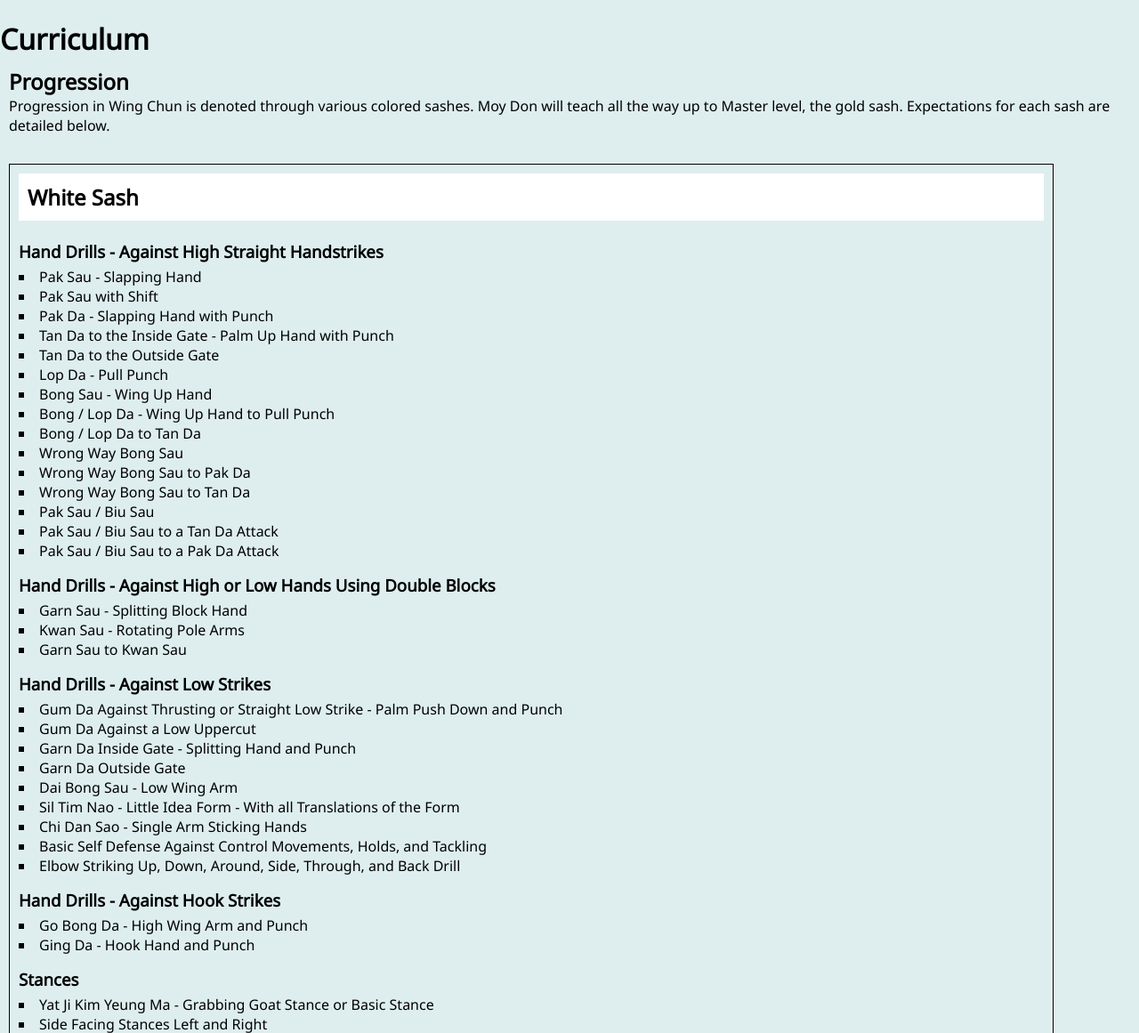
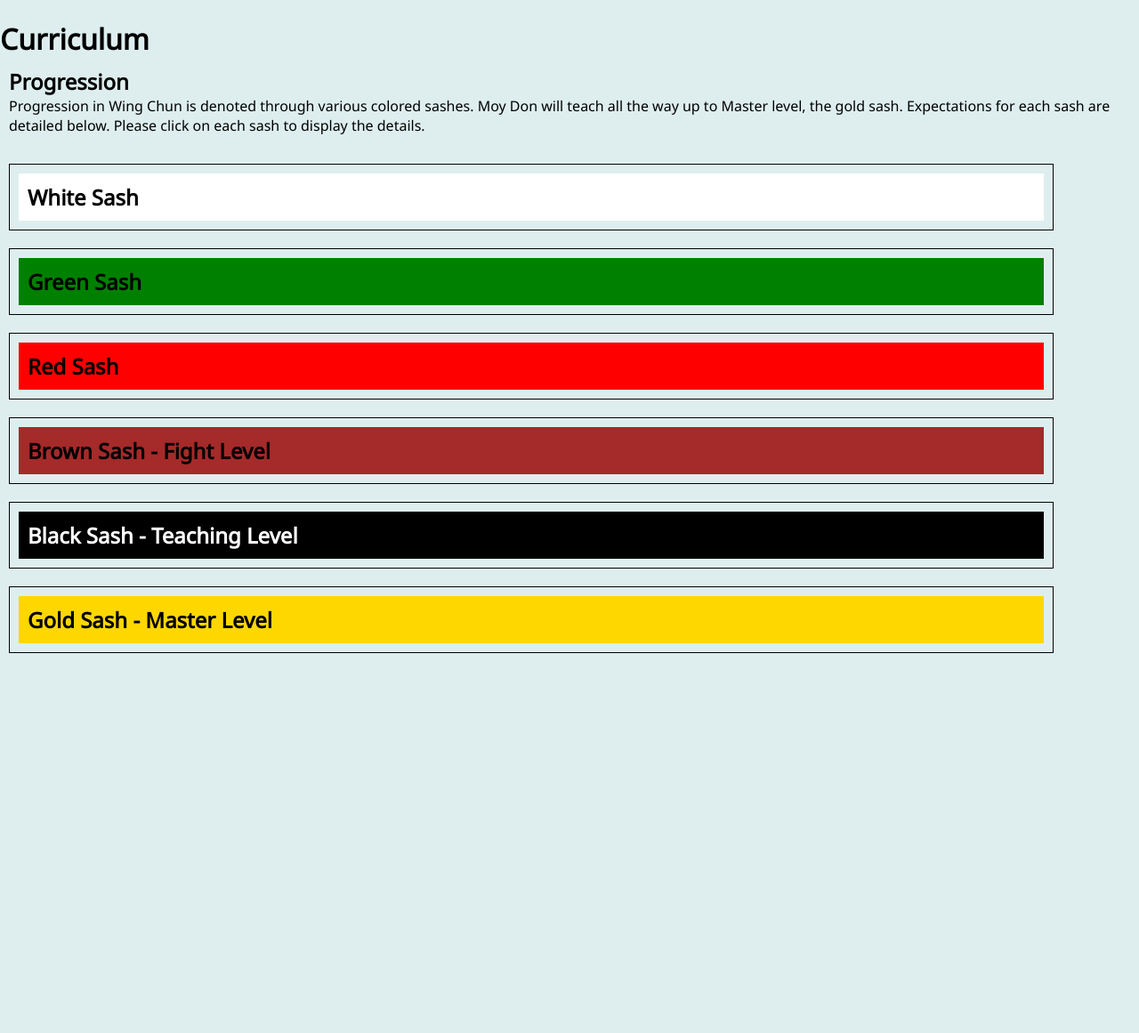
Before and after one commit to jmessare46/webandmobilegroupproj, a PHP site: page /curriculum.php in a window 1280 px wide. Shown: the part 48-1209 px from the top of the page at 89% size. After the commit the page ends 782 px from the top, so only its background shows below. Run offline with PHP 8.4, Linux system fonts and the light colour scheme.

Commit message:
added functionality to curriculum
curriculum is now hidden, click to show or hide

```diff
--- a/assets/css/stylesheet.css
+++ b/assets/css/stylesheet.css
@@ -353,38 +353,68 @@ input#submit
 {
 	padding: 10px;
 	background-color: green;
+	cursor: pointer;
 }
 
 #redStripe
 {
 	padding: 10px;
 	background-color: red;
+	cursor: pointer;
 }
 
 #whiteStripe
 {
 	padding: 10px;
 	background-color: white;
+	cursor: pointer;
 }
 
 #brownStripe{
 	padding: 10px;
 	background-color: brown;
+	cursor: pointer;
 }
 
 #blackStripe{
 	padding: 10px;
 	background-color: black;
 	color: white;
+	cursor: pointer;
 }
 
 #goldStripe{
 	padding: 10px;
 	background-color: gold;
+	cursor: pointer;
 }
 
 #curHead{
 	padding-left: 10px;
+}
+
+#whiteSashContent{
+	display: none;
+}
+
+#greenSashContent{
+	display: none;
+}
+
+#brownSashContent{
+	display: none;
+}
+
+#redSashContent{
+	display: none;
+}
+
+#goldSashContent{
+	display: none;
+}
+
+#blackSashContent{
+	display: none;
 }
 
 /*
--- a/assets/js/functions.js
+++ b/assets/js/functions.js
@@ -38,3 +38,15 @@ function slideshow()
 
     slides[slideIndex].style.display = "block";
 }
+
+//function to show the sash requirements when clicked on
+function showSash(sashContentId){
+	var sashShow = document.getElementById(sashContentId);
+	if(!sashShow.style.display || sashShow.style.display === "none"){
+		sashShow.style.display = "inline";
+	}
+
+	else{
+		sashShow.style.display = "none";
+	}
+}
--- a/curriculum.php
+++ b/curriculum.php
@@ -17,13 +17,14 @@ include $path . 'assets/inc/header.php';
 <div id="curHead">
 	<h2>Progression</h2>
 		<p>Progression in Wing Chun is denoted through various colored sashes. Moy Don will teach all the way
-		up to Master level, the gold sash. Expectations for each sash are detailed below.</p>
+		up to Master level, the gold sash. Expectations for each sash are detailed below. Please click on each sash to display the details.</p>
 </div>
 	<br>
 
 <div class="sash">
-    <h2 id="whiteStripe">White Sash</h2>
-    <br>
+    <h2 id="whiteStripe" onclick="showSash('whiteSashContent')">White Sash</h2>
+
+    	<div id= "whiteSashContent">
     		<h3 class="subLearn">Hand Drills - Against High Straight Handstrikes</h3>
 			<br>
 			<ul class="sashExpectations">
@@ -114,10 +115,12 @@ include $path . 'assets/inc/header.php';
 			</ul>
 			<br>
 		</div>
+</div>
 
 <div class="sash">
-<h2 id="greenStripe">Green Sash</h2>
-	<br>
+<h2 id="greenStripe" onclick="showSash('greenSashContent')">Green Sash</h2>
+
+	<div id="greenSashContent">
 	<h3 class="subLearn">Foot and Leg Strikes</h3>
 		<br>
 		<ul class="sashExpectations">
@@ -159,10 +162,11 @@ include $path . 'assets/inc/header.php';
 			<li>Beginning of Rolling and Changing of Chung Chi Sao - Double Sticking Hands</li>
 		</ul>
 	</div>
+</div>
 
 <div class="sash">
-<h2 id="redStripe">Red Sash</h2>
-	<br>
+<h2 id="redStripe" onclick="showSash('redSashContent')">Red Sash</h2>
+	<div id = "redSashContent">
 	<h3 class="subLearn">Chung Chi Sao - Attacks and Drills</h3>
 		<br>
 		<ul class="sashExpectations">
@@ -194,11 +198,14 @@ include $path . 'assets/inc/header.php';
 		</ul>
 		<br>
 	</div>
+</div>
 
 <div class="sash">
-<h2 id="brownStripe">Brown Sash - Fight Level</h2>
+<h2 id="brownStripe" onclick="showSash('brownSashContent')">Brown Sash - Fight Level</h2>
+	<div id = "brownSashContent">
 	<br>
-	<p>In order to advance past this level, one must show proficiency in fighting drills, sparring, and basic physical fitness. This can be waived for age, health, or training on your own time.</p>
+	<p>In order to advance past this level, one must show proficiency in fighting drills, sparring,
+	and basic physical fitness. This can be waived for age, health, or training on your own time.</p>
 
 	<br>
 	<h3 class="subLearn">Fighting Drills</h3>
@@ -233,11 +240,14 @@ include $path . 'assets/inc/header.php';
 		</ul>
 		<br>
 	</div>
+</div>
 
 <div class="sash">
-<h2 id="blackStripe">Black Sash - Teaching Level</h2>
+<h2 id="blackStripe" onclick="showSash('blackSashContent')">Black Sash - Teaching Level</h2>
+	<div id="blackSashContent">
 	<br>
-	<p>This level is teaching level. You must be perfect in explaining the entire system up to this point. Anyone passing this level is considered Sifu (or teacher) of the system and can run classes or a school under a master's name and guidance.</p>
+	<p>This level is teaching level. You must be perfect in explaining the entire system up to this point.
+	Anyone passing this level is considered Sifu (or teacher) of the system and can run classes or a school under a master's name and guidance.</p>
 
 	<br>
 
@@ -255,10 +265,11 @@ include $path . 'assets/inc/header.php';
 
 		</ul>
 	</div>
+</div>
 
 <div class="sash">
-<h2 id="goldStripe">Gold Sash - Master Level</h2>
-
+<h2 id="goldStripe" onclick="showSash('goldSashContent')">Gold Sash - Master Level</h2>
+	<div id="goldSashContent">
 	<br>
 	<h3 class="subLearn">Mastered all systems, including fighting abilities. This has the following requirements:</h3>
 	<br>
@@ -291,6 +302,8 @@ include $path . 'assets/inc/header.php';
 		that will test your ability to handle these kinds of situations. Defense against all weapons as well as hand to hand scenarios and fighting off multiple
 		attackers will also be tested. This is a weekend of pure hell. Those who pass will be proud to be called a master and humble enough to be simply called
 		Sifu (teacher) and understand why.</p>
+
+	</div>
 </div>
 
 </body>
```
Lines whose indentation alone changed are shown as unchanged.
